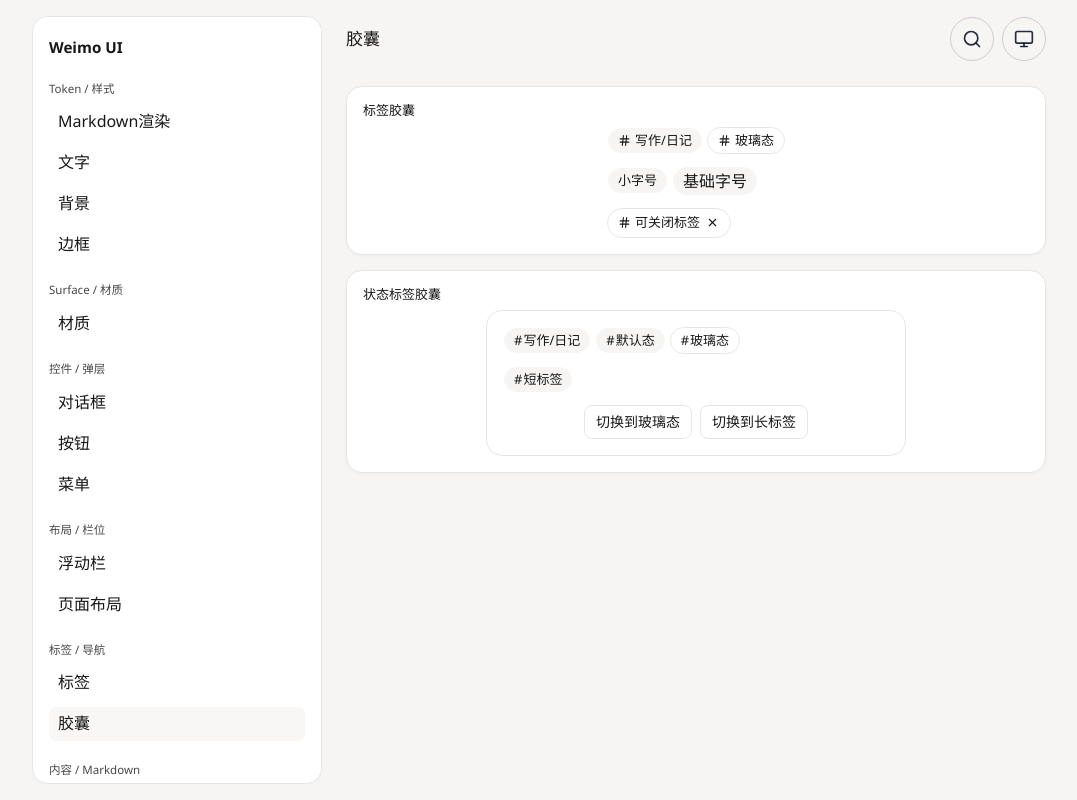
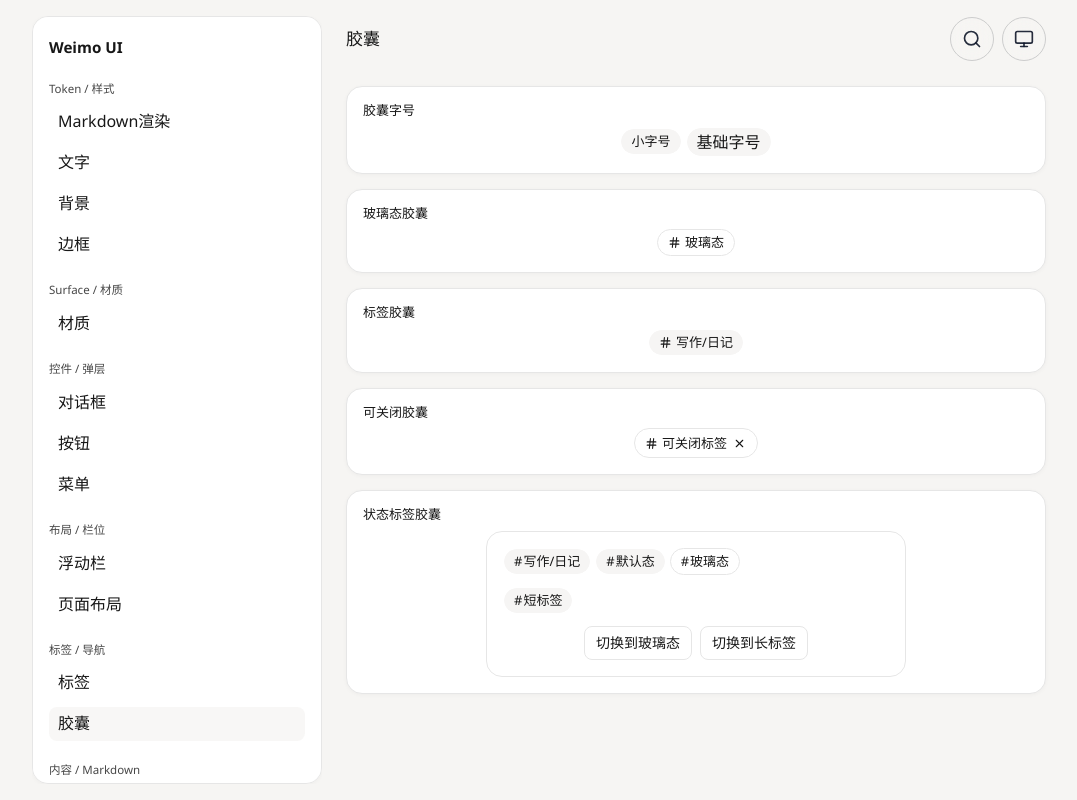
Before and after one commit to jiaowenjun/weimo-ui, a React (Vite) app: page /components/capsule in a window 1280 px wide. Shown: the whole page, without its empty margins (101-1178 px from the left). Built offline with nearby package versions, Linux system fonts and the light colour scheme; what @tiptap/extension-mathematics would draw is missing.

Commit message:
refactor: 胶囊页将「标签胶囊」卡拆为字号、玻璃态、默认、可关闭四张卡片

```diff
--- a/src/docs/component-definitions/capsule.tsx
+++ b/src/docs/component-definitions/capsule.tsx
@@ -7,19 +7,48 @@ import { ComponentPreviewCard } from '../../components/component-preview-card'
 import { TextButton } from '../../components/text-button'
 import type { ComponentDefinition } from '../component-docs'
 
+function ChipTextSizeDemo() {
+  return (
+    <ComponentPreviewCard label="胶囊字号">
+      <div className="internal-chip-preview">
+        <div className="internal-chip-preview__row" aria-label="Chip 字号预览">
+          <Chip content="小字号" textSize="sm" />
+          <Chip content="基础字号" textSize="base" />
+        </div>
+      </div>
+    </ComponentPreviewCard>
+  )
+}
+
+function GlassChipDemo() {
+  return (
+    <ComponentPreviewCard label="玻璃态胶囊">
+      <div className="internal-chip-preview">
+        <div className="internal-chip-preview__row" aria-label="Chip 玻璃态预览">
+          <Chip content="玻璃态" prefix={<Hash aria-hidden="true" />} variant="glass" />
+        </div>
+      </div>
+    </ComponentPreviewCard>
+  )
+}
+
 function ChipDemo() {
   return (
     <ComponentPreviewCard label="标签胶囊">
       <div className="internal-chip-preview">
-        <div className="internal-chip-preview__row" aria-label="Chip 变体预览">
+        <div className="internal-chip-preview__row" aria-label="Chip 默认变体预览">
           <Chip content="写作/日记" prefix={<Hash aria-hidden="true" />} variant="default" />
-          <Chip content="玻璃态" prefix={<Hash aria-hidden="true" />} variant="glass" />
         </div>
-        <div className="internal-chip-preview__row" aria-label="Chip 字号预览">
-          <Chip content="小字号" textSize="sm" />
-          <Chip content="基础字号" textSize="base" />
-        </div>
-        <div className="internal-chip-preview__row" aria-label="Chip slot 预览">
+      </div>
+    </ComponentPreviewCard>
+  )
+}
+
+function ClosableChipDemo() {
+  return (
+    <ComponentPreviewCard label="可关闭胶囊">
+      <div className="internal-chip-preview">
+        <div className="internal-chip-preview__row" aria-label="Chip 可关闭预览">
           <Chip
             content="可关闭标签"
             prefix={<Hash aria-hidden="true" />}
@@ -112,7 +141,10 @@ function ChipButtonDemo() {
 function CapsuleDemo() {
   return (
     <>
+      <ChipTextSizeDemo />
+      <GlassChipDemo />
       <ChipDemo />
+      <ClosableChipDemo />
       <ChipButtonDemo />
     </>
   )
```
Also changed, not shown: 1 other file (tests, documents, lock files or other folders).
